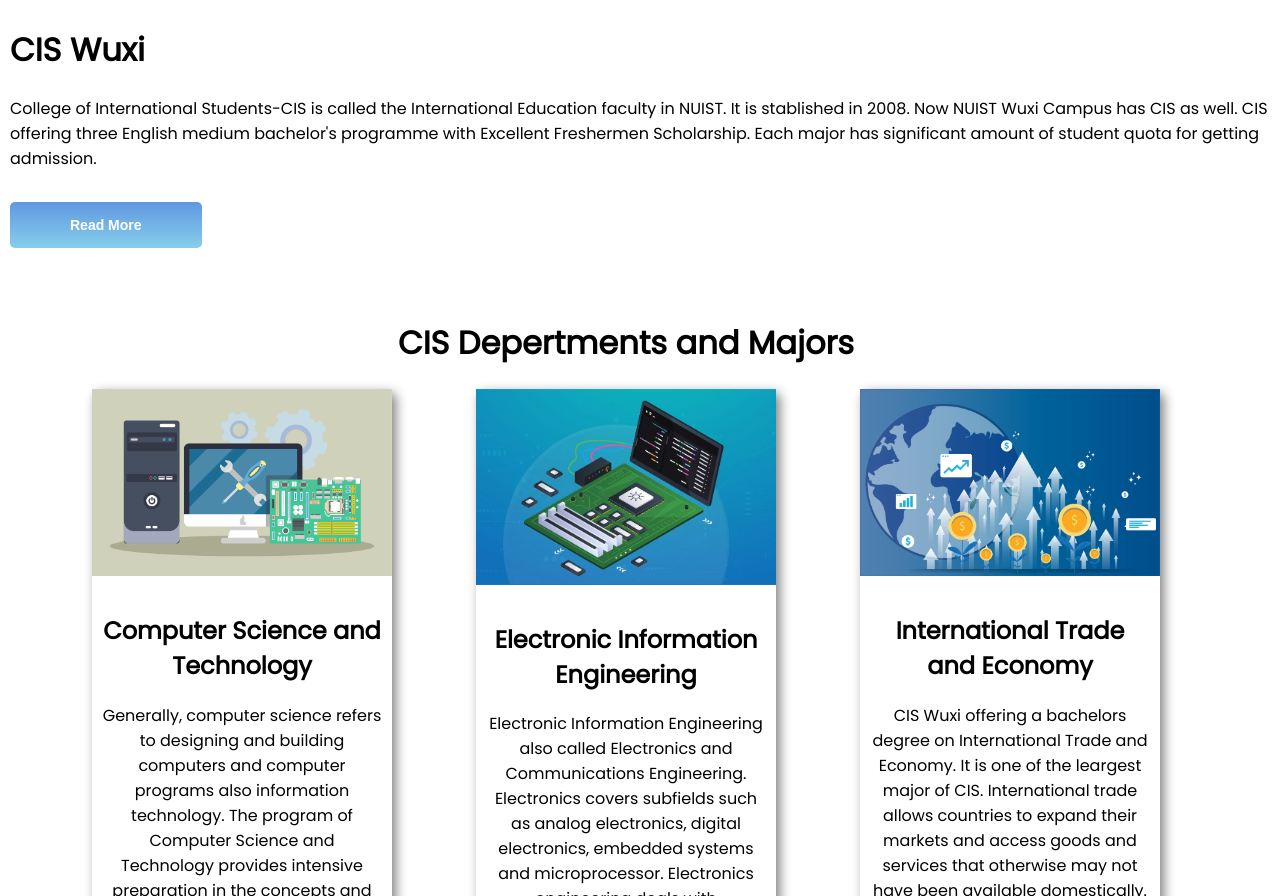
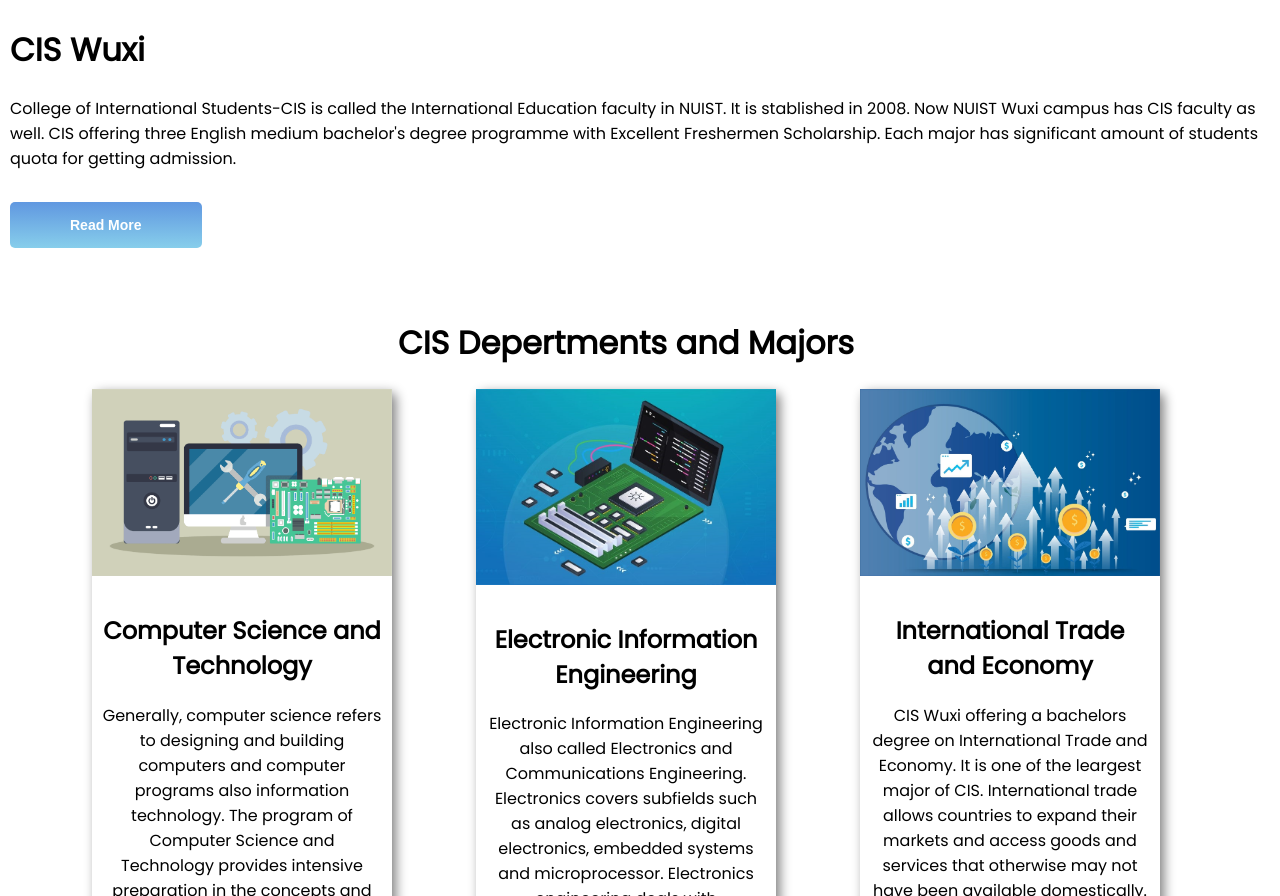
Before and after one commit to shajib99/cis-wuxi-site, a plain HTML site: page index.html in a window 1280 px wide. Shown: the part 962-1858 px from the top of the page. Drawn offline with Linux system fonts and the light colour scheme.

Commit message:
major-spellings_fixed

```diff
--- a/index.html
+++ b/index.html
@@ -29,9 +29,10 @@
           <p>
             College of International Students-CIS is called the International
             Education faculty in NUIST. It is stablished in 2008. Now NUIST Wuxi
-            Campus has CIS as well. CIS offering three English medium bachelor's
-            programme with Excellent Freshermen Scholarship. Each major has
-            significant amount of student quota for getting admission.
+            campus has CIS faculty as well. CIS offering three English medium
+            bachelor's degree programme with Excellent Freshermen Scholarship.
+            Each major has significant amount of students quota for getting
+            admission.
           </p>
           <button class="details">Read More</button>
         </div>
```
